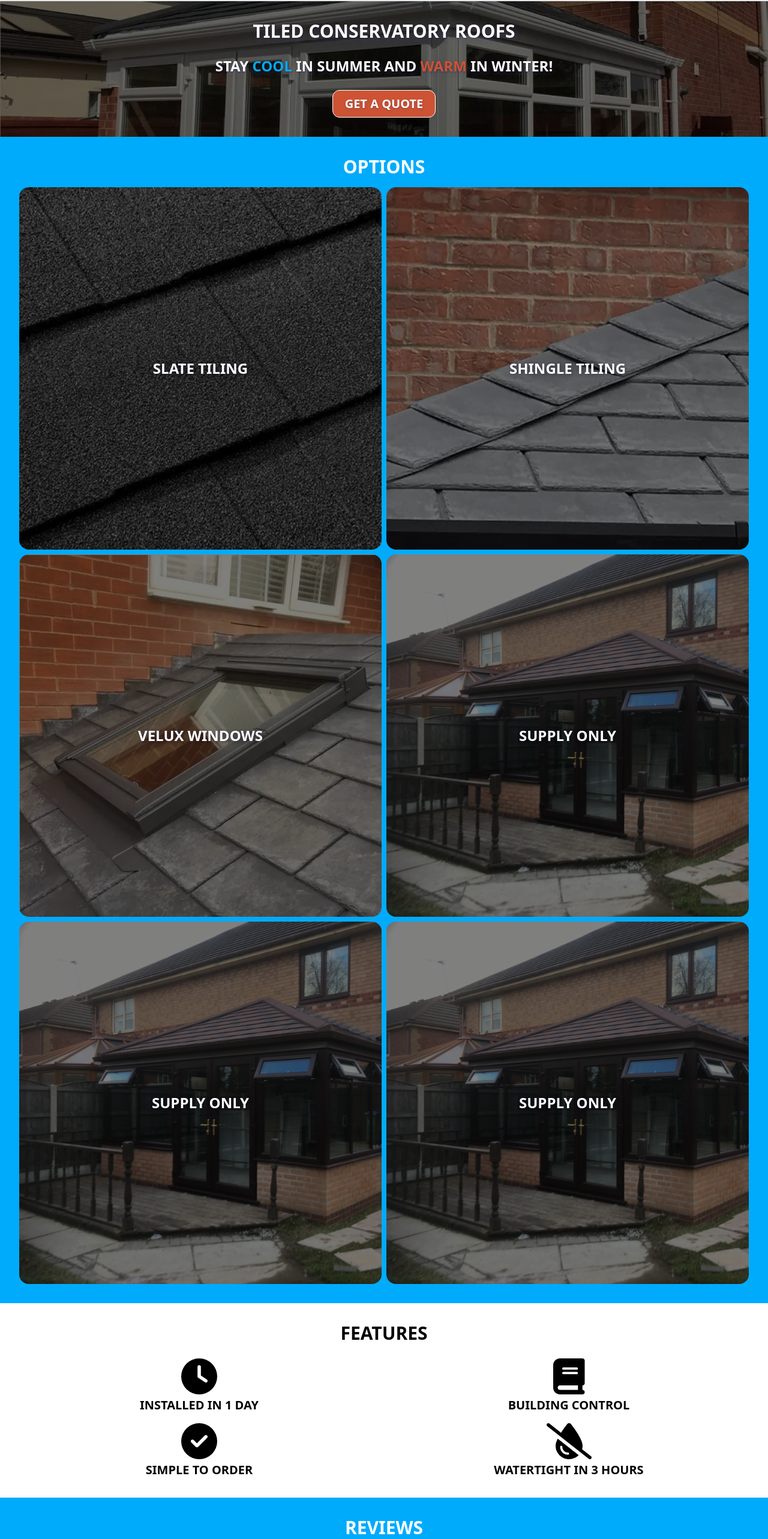
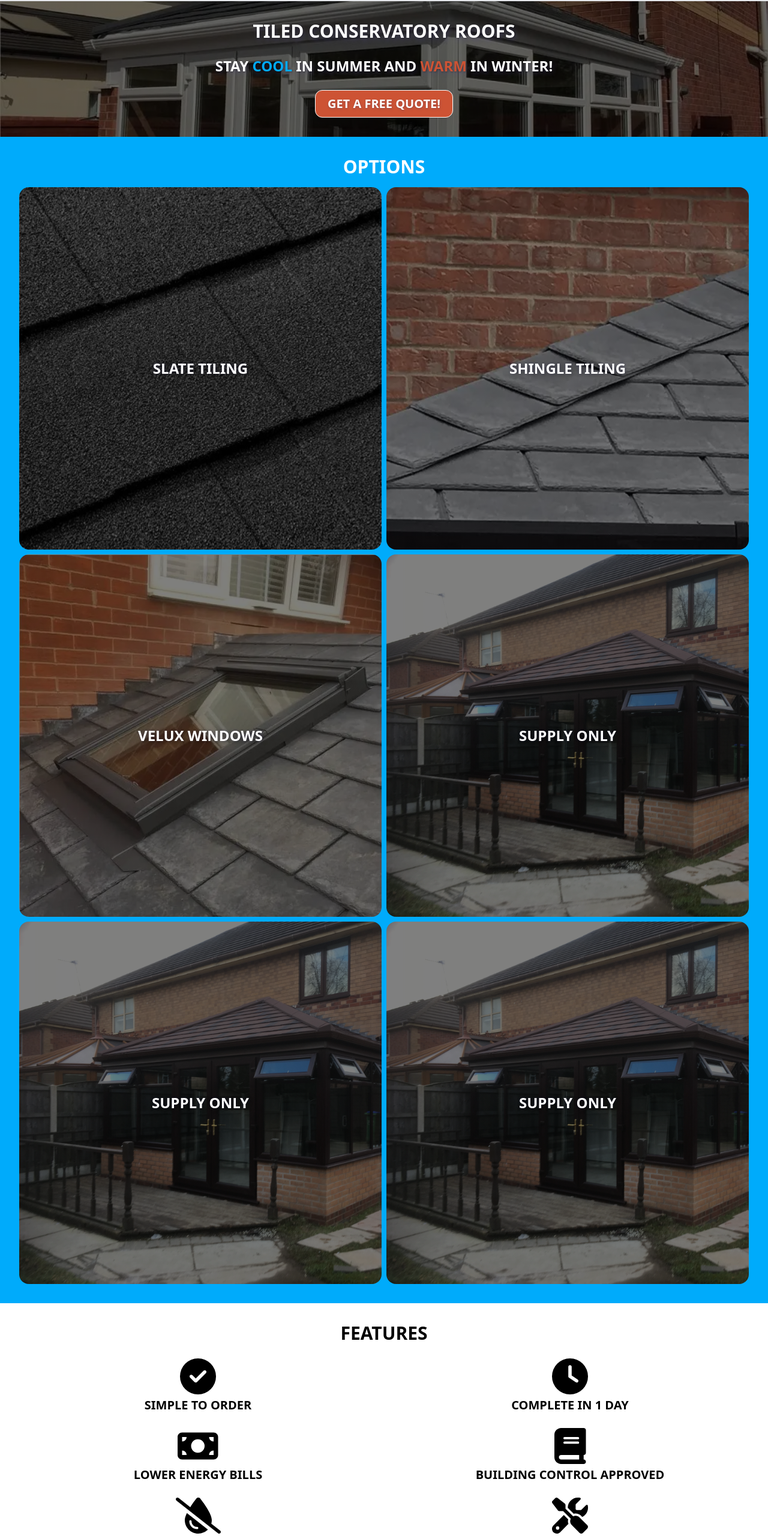
Before and after one commit to jackmaders/roofliner-website, a Vue app: page / in a window 1280 px wide. Shown: the part 56-2621 px from the top of the page at 60% size. Built offline with nearby package versions, Linux system fonts and the light colour scheme.

Commit message:
minor improvements

```diff
--- a/src/components/blocks/features/FeaturesBlock.vue
+++ b/src/components/blocks/features/FeaturesBlock.vue
@@ -3,11 +3,13 @@
     <div class="container flex flex-col gap-6 mx-auto">
       <h2 class="text-3xl font-bold text-center uppercase">Features</h2>
 
-      <div class="grid grid-cols-2 gap-4">
-        <FeatureItem icon="clock">Installed in 1 day</FeatureItem>
-        <FeatureItem icon="book">Building Control </FeatureItem>
+      <div class="grid grid-cols-2 gap-6">
         <FeatureItem icon="circle-check">simple to order </FeatureItem>
+        <FeatureItem icon="clock">complete in 1 day</FeatureItem>
+        <FeatureItem icon="money-bill">Lower energy bills</FeatureItem>
+        <FeatureItem icon="book">Building Control Approved</FeatureItem>
         <FeatureItem icon="droplet-slash">Watertight in 3 hours </FeatureItem>
+        <FeatureItem icon="screwdriver-wrench">Easy to Installed </FeatureItem>
       </div>
     </div>
   </section>
--- a/src/components/blocks/header/HeaderBlock.vue
+++ b/src/components/blocks/header/HeaderBlock.vue
@@ -18,7 +18,7 @@
         <span class="text-roofliner-red">warm</span>
         <span> in winter! </span>
       </p>
-      <AppButton class="bg-roofliner-red">Get a quote</AppButton>
+      <AppButton class="bg-roofliner-red">Get a free quote!</AppButton>
     </div>
   </header>
 </template>
```
